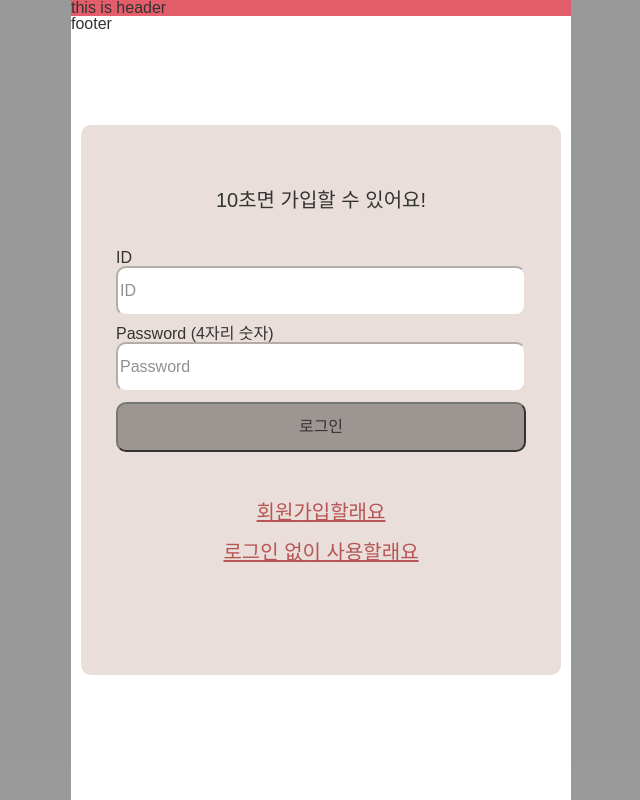
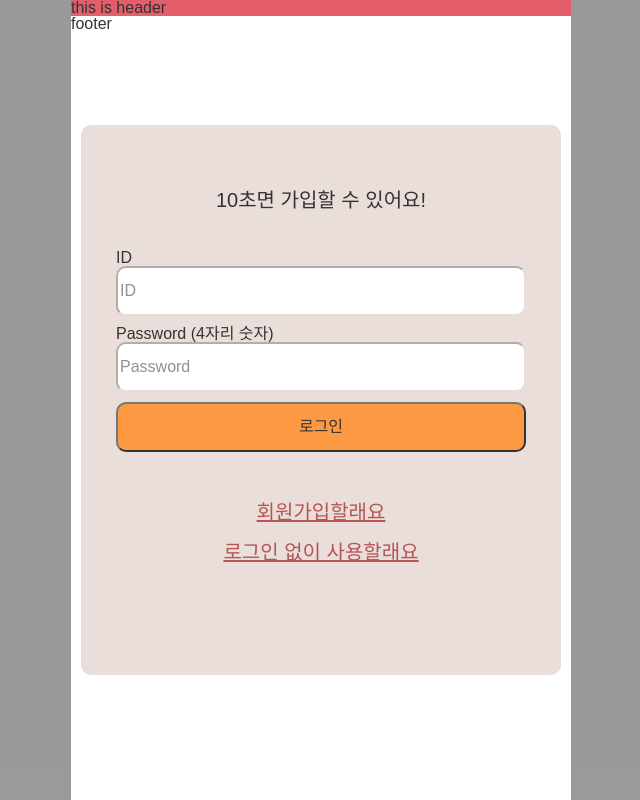
Before and after one commit to Lv2-Recsys-01/styl-frontend, a React (Create React App) app: page / in a window 1280 px wide. Shown: the whole page, without its empty margins (319-959 px from the left). Built offline with nearby package versions, Linux system fonts and the light colour scheme.

Commit message:
fix: disable disabled feature

```diff
--- a/src/components/Login/login.css
+++ b/src/components/Login/login.css
@@ -57,7 +57,7 @@ button {
     width: 100%;
 }
 
-.signup-button.disabled {
+/* .signup-button.disabled {
     background-color: rgba(110, 102, 98, 0.8);
 }
 
@@ -71,7 +71,7 @@ button {
 
 .signin-button:hover:not(.disabled) {
     background-color: orange;
-}
+} */
 
 .option {
     margin-top: 50px;
```
